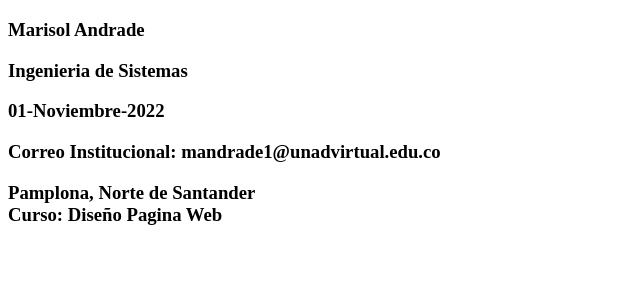
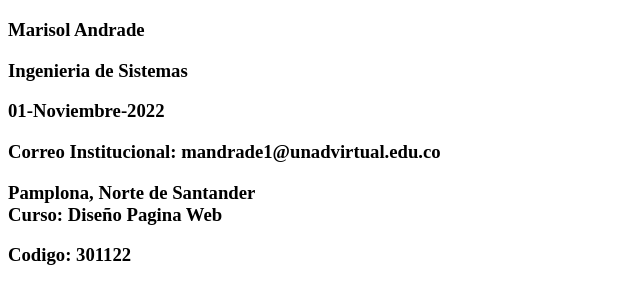
Before and after one commit to marisol1967/DWS-MarisolAndrade, a plain HTML site: page index.html in a window 1280 px wide. Shown: the part 61-364 px from the top of the page, without its empty margins (0-640 px from the left). Drawn offline with Linux system fonts and the light colour scheme.

Commit message:
Update index.html
Mi tercera actualización, agregando codigo del curso

```diff
--- a/index.html
+++ b/index.html
@@ -15,7 +15,7 @@
         <p> Correo Institucional: mandrade1@unadvirtual.edu.co</p>
         Pamplona, Norte de Santander <br>
         Curso: Diseño Pagina Web
-
+       <p>Codigo:  301122</p>
 
 
     </h3>
```
